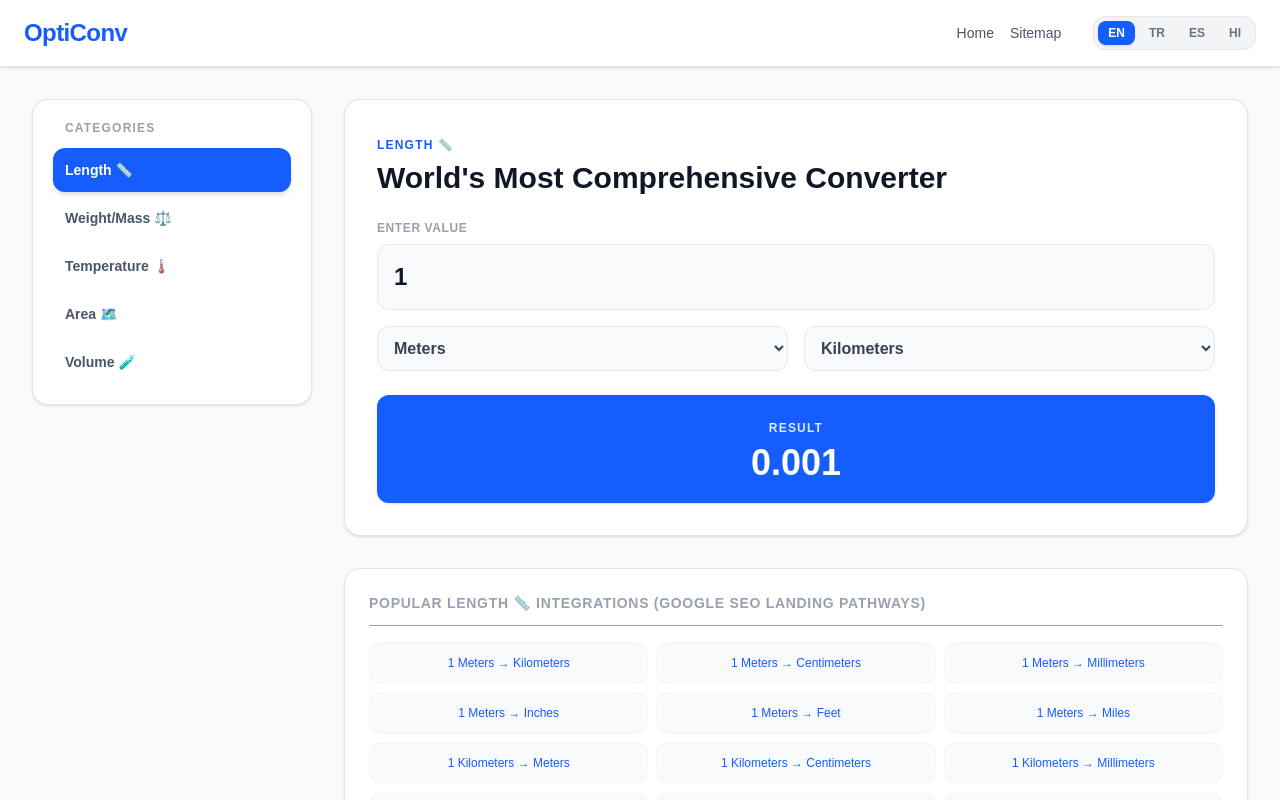
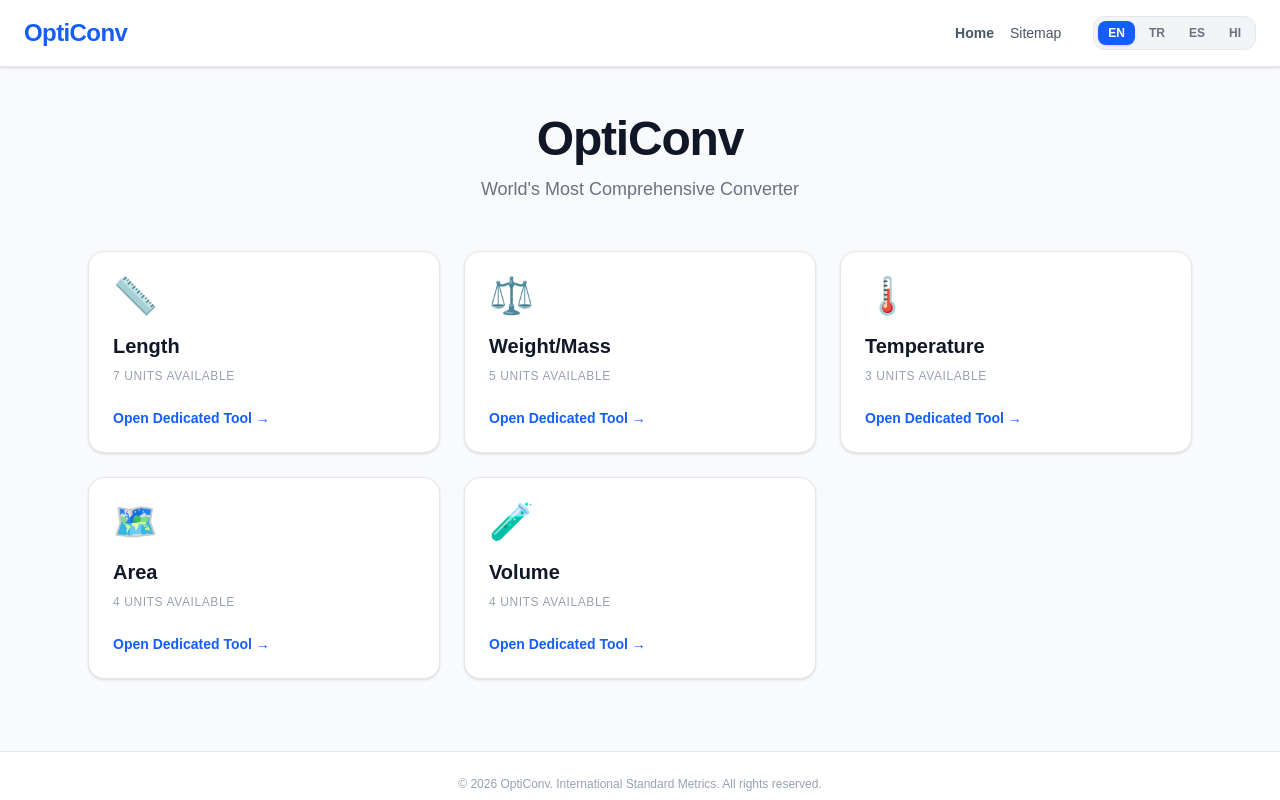
Before and after one commit to clkltf/opticonv, a Next.js app: page / in a window 1280 px wide. Shown: the top 800 px of the page. Built offline with nearby package versions, Linux system fonts and the light colour scheme.

Commit message:
Araçlar tamamen sayfalara ayrıldı, SEO jargonu temizlendi

```diff
--- /dev/null
+++ b/app/convert/[category]/page.tsx
@@ -0,0 +1,98 @@
+'use client';
+import { useState, use } from 'react';
+import { categories, translations, convert } from '../../../lib/units';
+import Link from 'next/link';
+
+export default function CategoryPage({ params }: { params: Promise<{ category: string }> }) {
+  const { category } = use(params);
+  const [lang, setLang] = useState('en');
+  const [val, setVal] = useState(1);
+
+  const cat = categories[category];
+  if (!cat) {
+    return <div className="p-10 text-center text-gray-500">Tool not found.</div>;
+  }
+
+  const unitKeys = Object.keys(cat.units);
+  const [fromUnit, setFromUnit] = useState(unitKeys[0]);
+  const [toUnit, setToUnit] = useState(unitKeys[1] || unitKeys[0]);
+
+  const t = translations[lang];
+  const result = convert(val, fromUnit, toUnit, category);
+
+  return (
+    <div className="min-h-screen bg-gray-50 text-gray-800 font-sans flex flex-col">
+      {/* Üst Menü */}
+      <nav className="bg-white border-b border-gray-200 px-6 py-4 flex justify-between items-center shadow-sm">
+        <Link href="/" className="text-2xl font-black text-blue-600 tracking-tight">OptiConv</Link>
+        <div className="flex gap-4 text-sm font-medium text-gray-600 items-center">
+          <Link href="/" className="hover:text-blue-600">{t.home}</Link>
+          <div className="flex gap-1 bg-gray-100 p-1 rounded-xl border border-gray-200">
+            {['en', 'tr', 'es', 'hi'].map((l) => (
+              <button key={l} onClick={() => setLang(l)} className={`px-2.5 py-1 rounded-lg text-xs font-bold uppercase ${lang === l ? 'bg-blue-600 text-white' : 'text-gray-500'}`}>
+                {l}
+              </button>
+            ))}
+          </div>
+        </div>
+      </nav>
+
+      {/* Ayrılmış Araç Arayüzü */}
+      <div className="max-w-4xl w-full mx-auto p-6 space-y-8 flex-1 mt-6">
+        <div className="bg-white border border-gray-200 rounded-3xl p-6 md:p-8 shadow-sm">
+          <span className="text-xs font-bold text-blue-600 uppercase tracking-widest bg-blue-50 px-3 py-1 rounded-full">{cat.name[lang]}</span>
+          <h1 className="text-3xl font-black text-gray-900 mt-3 mb-6">{cat.name[lang].split(' ')[0]} Calculator & Dashboard</h1>
+
+          <div className="space-y-4">
+            <div>
+              <label className="block text-xs uppercase font-bold text-gray-400 mb-2 tracking-wider">{t.inputLabel}</label>
+              <input
+                type="number"
+                className="w-full bg-gray-50 text-gray-900 text-2xl p-4 rounded-xl border border-gray-200 focus:border-blue-500 outline-none transition-all font-mono font-bold"
+                value={val}
+                onChange={(e) => setVal(Number(e.target.value))}
+              />
+            </div>
+
+            <div className="grid grid-cols-2 gap-4">
+              <select className="bg-gray-50 border border-gray-200 p-3 rounded-xl font-semibold text-gray-700" value={fromUnit} onChange={(e) => setFromUnit(e.target.value)}>
+                {unitKeys.map(k => <option key={k} value={k}>{cat.units[k].name[lang]}</option>)}
+              </select>
+              <select className="bg-gray-50 border border-gray-200 p-3 rounded-xl font-semibold text-gray-700" value={toUnit} onChange={(e) => setToUnit(e.target.value)}>
+                {unitKeys.map(k => <option key={k} value={k}>{cat.units[k].name[lang]}</option>)}
+              </select>
+            </div>
+          </div>
+
+          <div className="mt-6 bg-blue-600 rounded-2xl p-5 text-center text-white shadow-sm">
+            <span className="text-blue-100 text-xs font-bold uppercase tracking-widest">{t.resultLabel}</span>
+            <div className="text-4xl font-black mt-1 font-mono">{result.toFixed(5)}</div>
+          </div>
+        </div>
+
+        {/* Temiz Hızlı Erişim Linkleri */}
+        <div className="bg-white border border-gray-200 rounded-3xl p-6 shadow-sm">
+          <h3 className="text-sm font-bold uppercase tracking-wider text-gray-400 border-b pb-3 mb-4">
+            Quick Conversion Directory
+          </h3>
+          <div className="grid grid-cols-1 sm:grid-cols-2 md:grid-cols-3 gap-2">
+            {unitKeys.map((from) =>
+              unitKeys.map((to) => {
+                if (from === to) return null;
+                return (
+                  <Link
+                    key={`${from}-${to}`}
+                    href={`/convert/${category}/${from}-to-${to}`}
+                    className="text-xs text-blue-600 hover:text-blue-800 bg-gray-50 p-3 rounded-xl border border-gray-100 transition text-center font-medium block truncate"
+                  >
+                    1 {cat.units[from].name[lang]} to {cat.units[to].name[lang]}
+                  </Link>
+                );
+              })
+            )}
+          </div>
+        </div>
+      </div>
+    </div>
+  );
+}
--- a/app/page.tsx
+++ b/app/page.tsx
@@ -1,35 +1,18 @@
 'use client';
 import { useState } from 'react';
-import { categories, translations, convert } from '../lib/units';
+import { categories, translations } from '../lib/units';
 
 export default function Home() {
   const [lang, setLang] = useState('en');
-  const [catKey, setCatKey] = useState('length');
-  const [val, setVal] = useState(1);
-
-  const currentCat = categories[catKey];
-  const unitKeys = Object.keys(currentCat.units);
-
-  const [fromUnit, setFromUnit] = useState(unitKeys[0]);
-  const [toUnit, setToUnit] = useState(unitKeys[1] || unitKeys[0]);
-
-  const handleCategoryChange = (key: string) => {
-    setCatKey(key);
-    const newKeys = Object.keys(categories[key].units);
-    setFromUnit(newKeys[0]);
-    setToUnit(newKeys[1] || newKeys[0]);
-  };
-
   const t = translations[lang];
-  const result = convert(val, fromUnit, toUnit, catKey);
 
   return (
     <div className="min-h-screen bg-gray-50 text-gray-800 font-sans flex flex-col">
-      {/* Üst Navbar Menüsü */}
-      <nav className="bg-white border-b border-gray-200 px-6 py-4 flex justify-between items-center shadow-sm sticky top-0 z-50">
+      {/* Üst Navbar */}
+      <nav className="bg-white border-b border-gray-200 px-6 py-4 flex justify-between items-center shadow-sm">
         <span className="text-2xl font-black text-blue-600 tracking-tight">OptiConv</span>
         <div className="flex gap-4 text-sm font-medium text-gray-600 items-center">
-          <a href="#" className="hover:text-blue-600">{t.home}</a>
+          <a href="#" className="hover:text-blue-600 font-bold">{t.home}</a>
           <a href="/sitemap.xml" className="hover:text-blue-600">{t.sitemap}</a>
           <div className="flex gap-1 bg-gray-100 p-1 rounded-xl border border-gray-200 ml-4">
             {['en', 'tr', 'es', 'hi'].map((l) => (
@@ -41,88 +24,39 @@ export default function Home() {
         </div>
       </nav>
 
-      {/* Ana Gövde Düzeni */}
-      <div className="max-w-7xl w-full mx-auto p-4 md:p-8 grid grid-cols-1 lg:grid-cols-4 gap-8 flex-1">
+      {/* Karşılama Alanı */}
+      <div className="max-w-6xl w-full mx-auto px-6 pt-12 pb-6 text-center">
+        <h1 className="text-4xl md:text-5xl font-black text-gray-900 tracking-tight">{t.title}</h1>
+        <p className="text-gray-500 mt-3 text-lg max-w-2xl mx-auto">{t.sub}</p>
+      </div>
 
-        {/* Sol Menü: Kategoriler */}
-        <aside className="lg:col-span-1 bg-white border border-gray-200 rounded-2xl p-5 h-fit space-y-1 shadow-sm">
-          <h2 className="text-xs uppercase font-bold text-gray-400 tracking-widest px-3 mb-3">{t.selectCat}</h2>
-          {Object.keys(categories).map((key) => (
-            <button
+      {/* Ayrılmış Araçların Kart Listesi (Convertworld Tarzı) */}
+      <div className="max-w-6xl w-full mx-auto p-6 grid grid-cols-1 sm:grid-cols-2 lg:grid-cols-3 gap-6 flex-1">
+        {Object.keys(categories).map((key) => {
+          const cat = categories[key];
+          return (
+            <a
               key={key}
-              onClick={() => handleCategoryChange(key)}
-              className={`w-full p-3 rounded-xl text-sm font-semibold transition-all text-left flex items-center justify-between ${catKey === key ? 'bg-blue-600 text-white shadow-md' : 'bg-transparent hover:bg-gray-50 text-gray-600 hover:text-gray-900'}`}
+              href={`/convert/${key}`}
+              className="bg-white border border-gray-200 rounded-2xl p-6 shadow-sm hover:shadow-md hover:border-blue-400 transition flex flex-col justify-between group"
             >
-              <span>{categories[key].name[lang]}</span>
-            </button>
-          ))}
-        </aside>
+              <div>
+                <div className="text-4xl mb-4 group-hover:scale-110 transition-transform w-fit">{cat.name[lang].split(' ')[1] || '⚙️'}</div>
+                <h2 className="text-xl font-bold text-gray-900 mb-2">{cat.name[lang].split(' ')[0]}</h2>
+                <p className="text-xs text-gray-400 uppercase tracking-wider">
+                  {Object.keys(cat.units).length} Units Available
+                </p>
+              </div>
+              <div className="mt-6 text-sm font-semibold text-blue-600 group-hover:translate-x-1 transition-transform flex items-center gap-1">
+                Open Dedicated Tool &rarr;
+              </div>
+            </a>
+          );
+        })}
+      </div>
 
-        {/* Sağ Alan: Hesaplayıcı ve Yoğun SEO Linkleri */}
-        <div className="lg:col-span-3 space-y-8">
-          {/* Aktif Dönüştürücü Kartı */}
-          <div className="bg-white border border-gray-200 rounded-2xl p-6 md:p-8 shadow-sm">
-            <header className="mb-6">
-              <span className="text-xs font-bold text-blue-600 uppercase tracking-widest">{currentCat.name[lang]}</span>
-              <h1 className="text-2xl md:text-3xl font-extrabold mt-1 text-gray-900">{t.sub}</h1>
-            </header>
-
-            <div className="space-y-4">
-              <div>
-                <label className="block text-xs uppercase font-bold text-gray-400 mb-2 tracking-wider">{t.inputLabel}</label>
-                <input
-                  type="number"
-                  className="w-full bg-gray-50 text-gray-900 text-2xl p-4 rounded-xl border border-gray-200 focus:border-blue-500 outline-none transition-all font-mono font-bold"
-                  value={val}
-                  onChange={(e) => setVal(Number(e.target.value))}
-                />
-              </div>
-
-              <div className="grid grid-cols-1 sm:grid-cols-2 gap-4">
-                <select className="bg-gray-50 border border-gray-200 p-3 rounded-xl font-semibold text-gray-700 focus:outline-none" value={fromUnit} onChange={(e) => setFromUnit(e.target.value)}>
-                  {unitKeys.map(k => <option key={k} value={k}>{currentCat.units[k].name[lang]}</option>)}
-                </select>
-                <select className="bg-gray-50 border border-gray-200 p-3 rounded-xl font-semibold text-gray-700 focus:outline-none" value={toUnit} onChange={(e) => setToUnit(e.target.value)}>
-                  {unitKeys.map(k => <option key={k} value={k}>{currentCat.units[k].name[lang]}</option>)}
-                </select>
-              </div>
-            </div>
-
-            <div className="mt-6 bg-blue-600 rounded-xl p-5 text-center text-white shadow-sm">
-              <span className="text-blue-100 text-xs font-bold uppercase tracking-widest">{t.resultLabel}</span>
-              <div className="text-4xl font-black mt-1 font-mono">
-                {result.toLocaleString(lang, { minimumFractionDigits: 2, maximumFractionDigits: 6 })}
-              </div>
-            </div>
-          </div>
-
-          {/* Google Otomatik Arama Linkleri (Convertworld Deneyimi) */}
-          <div className="bg-white border border-gray-200 rounded-2xl p-6 shadow-sm">
-            <h3 className="text-sm font-bold uppercase tracking-wider text-gray-400 border-b pb-3 mb-4">
-              Popular {currentCat.name[lang]} Integrations (Google SEO Landing Pathways)
-            </h3>
-            <div className="grid grid-cols-1 sm:grid-cols-2 md:grid-cols-3 gap-2">
-              {unitKeys.map((from) =>
-                unitKeys.map((to) => {
-                  if (from === to) return null;
-                  return (
-                    <a
-                      key={`${from}-${to}`}
-                      href={`/convert/${catKey}/${from}-to-${to}`}
-                      className="text-xs text-blue-600 hover:text-blue-800 bg-gray-50 hover:bg-blue-50/60 p-3 rounded-xl border border-gray-100 transition truncate font-medium text-center"
-                    >
-                      1 {currentCat.units[from].name[lang]} → {currentCat.units[to].name[lang]}
-                    </a>
-                  );
-                })
-              )}
-            </div>
-          </div>
-        </div>
-
-      </div>
-      <footer className="border-t border-gray-200 bg-white py-6 text-center text-xs text-gray-400">
-        &copy; 2026 OptiConv. Clean, Light, Fast, and Optimized for Global Audiences.
+      <footer className="border-t border-gray-200 bg-white py-6 text-center text-xs text-gray-400 mt-12">
+        &copy; 2026 OptiConv. International Standard Metrics. All rights reserved.
       </footer>
     </div>
   );
```
